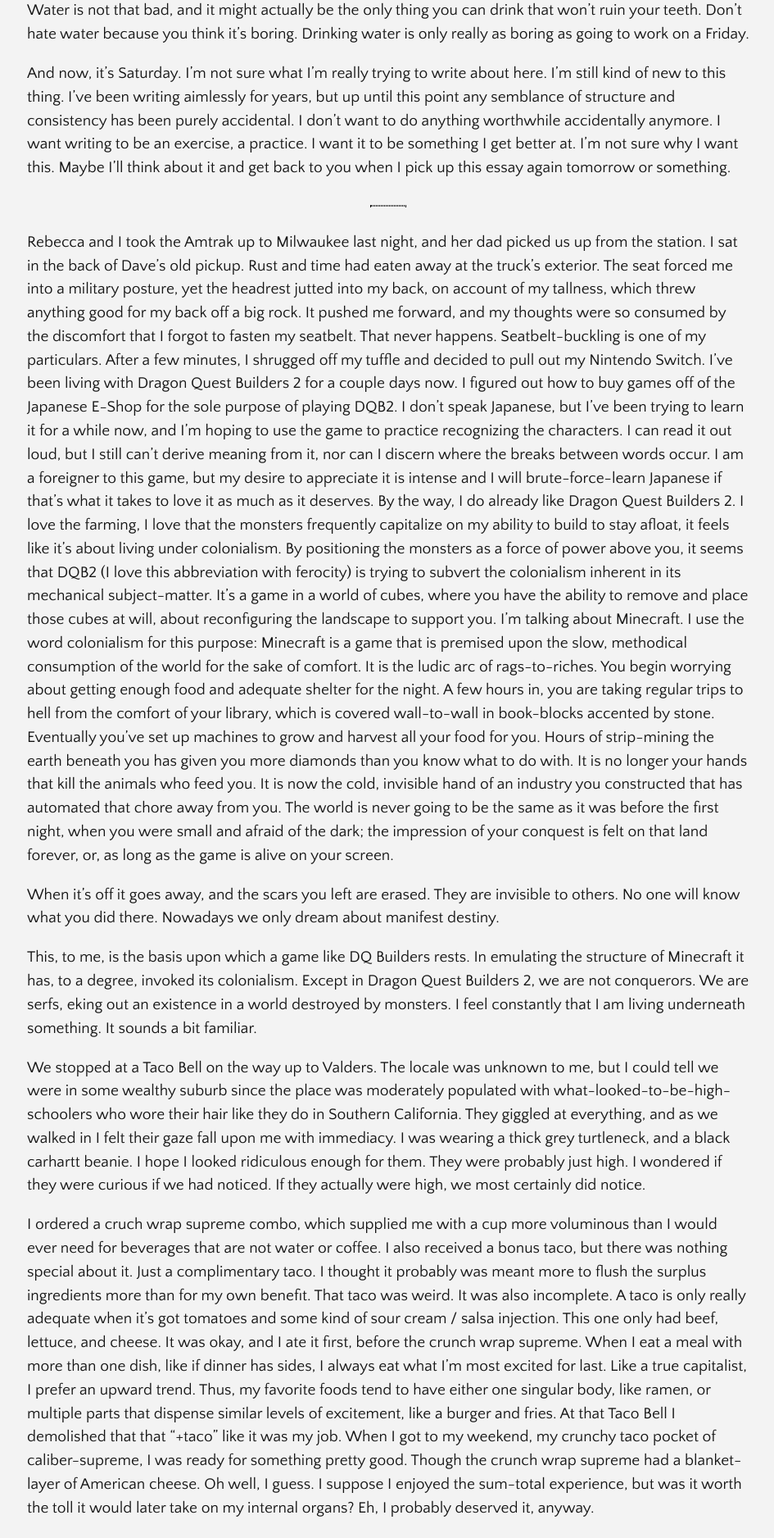
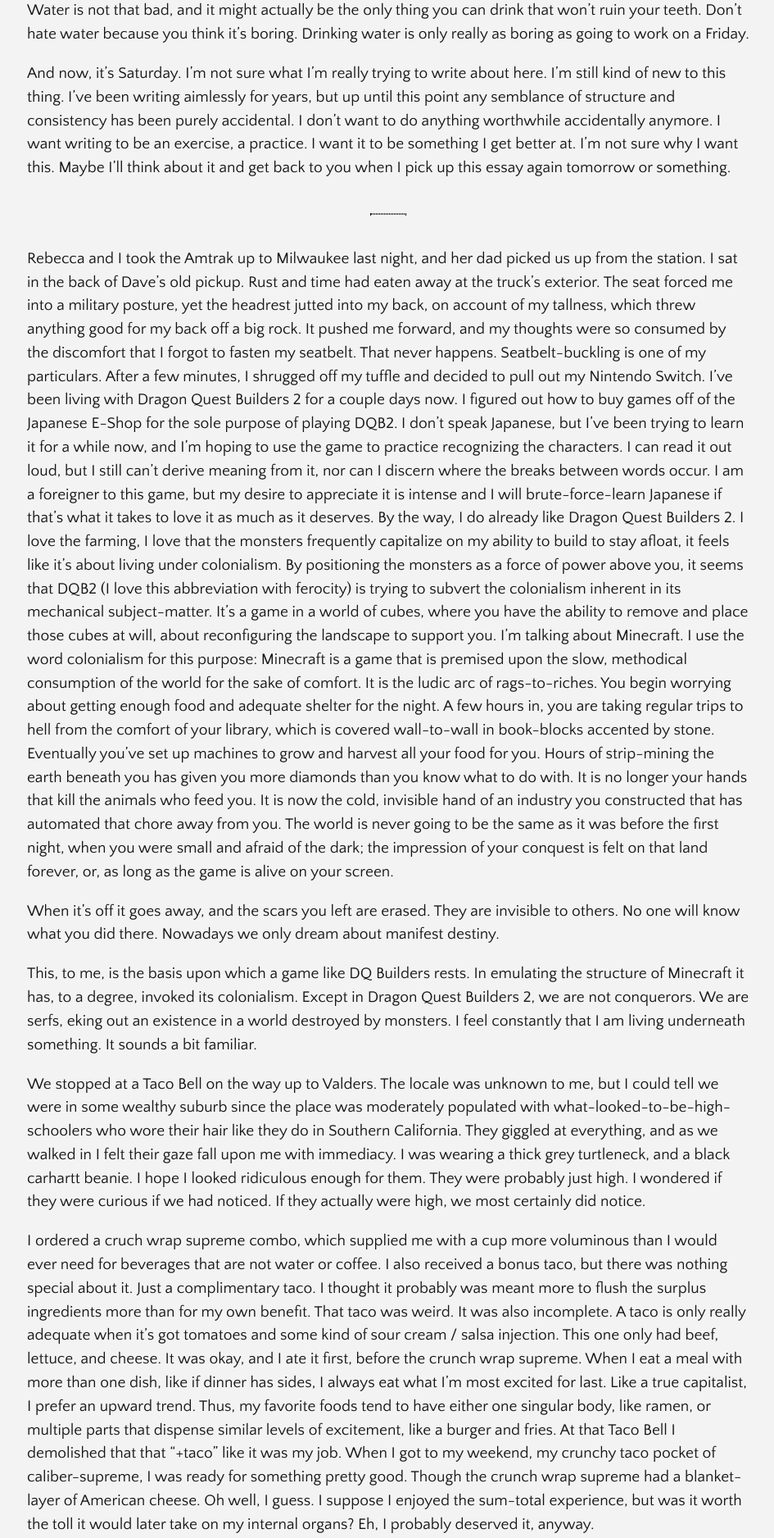
Before and after one commit to campmara/gran, a Jekyll site: the page built from _posts/2019-01-10-crunch.md, in a window 1280 px wide. Shown: the part 1530-3406 px from the top of the page at 82% size, without its empty margins (166-1111 px from the left). Built offline with Jekyll 4.4.1, drawn with Linux system fonts in a browser that asks for light colours.

Commit message:
Update screen.css

```diff
--- a/assets/css/screen.css
+++ b/assets/css/screen.css
@@ -51,8 +51,8 @@
 hr {
   width: 5%;
   border-style: dotted;
-  margin-top: 30px;
-  margin-bottom: 30px;
+  margin-top: 40px;
+  margin-bottom: 40px;
   border-width: 1px;
 }
 
```
